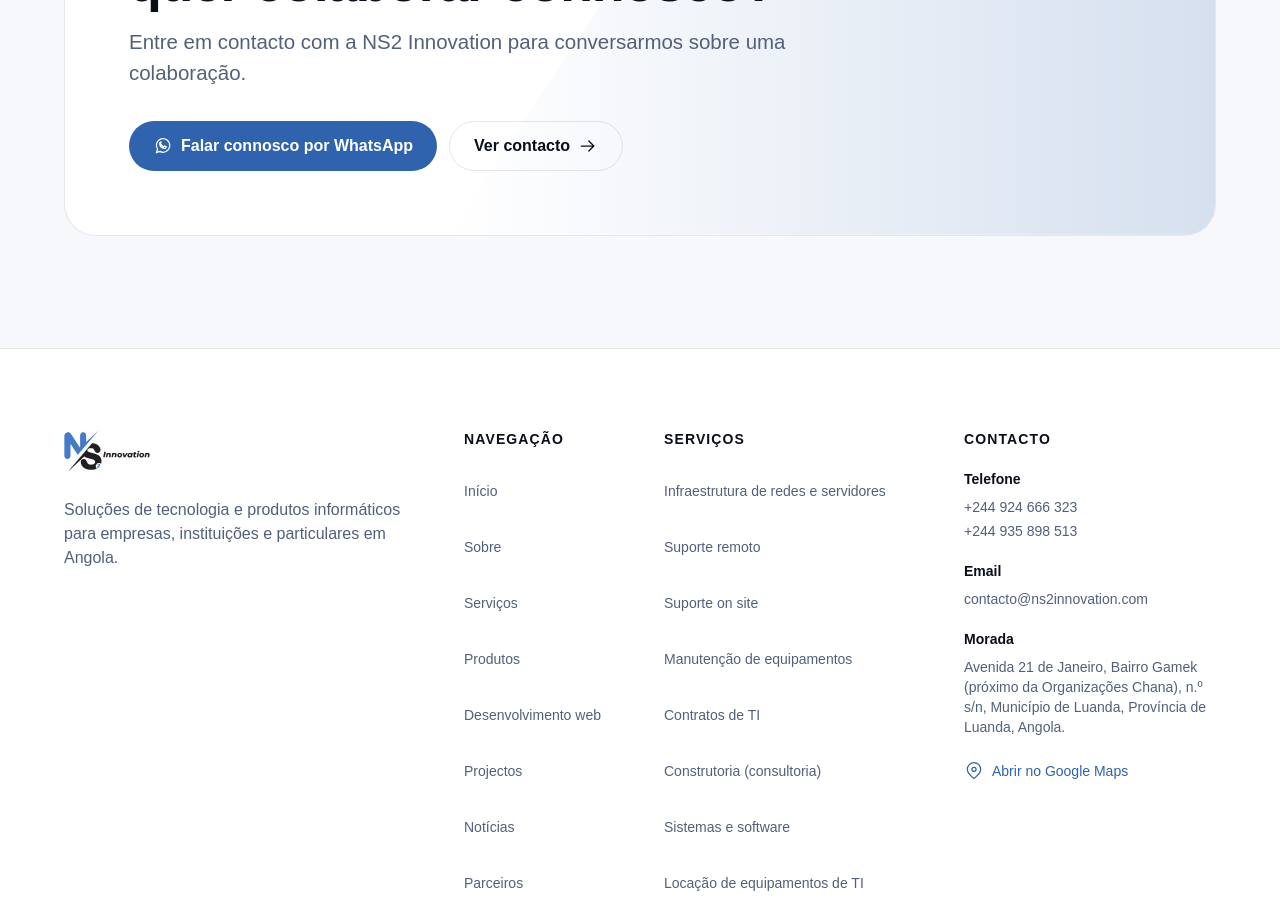
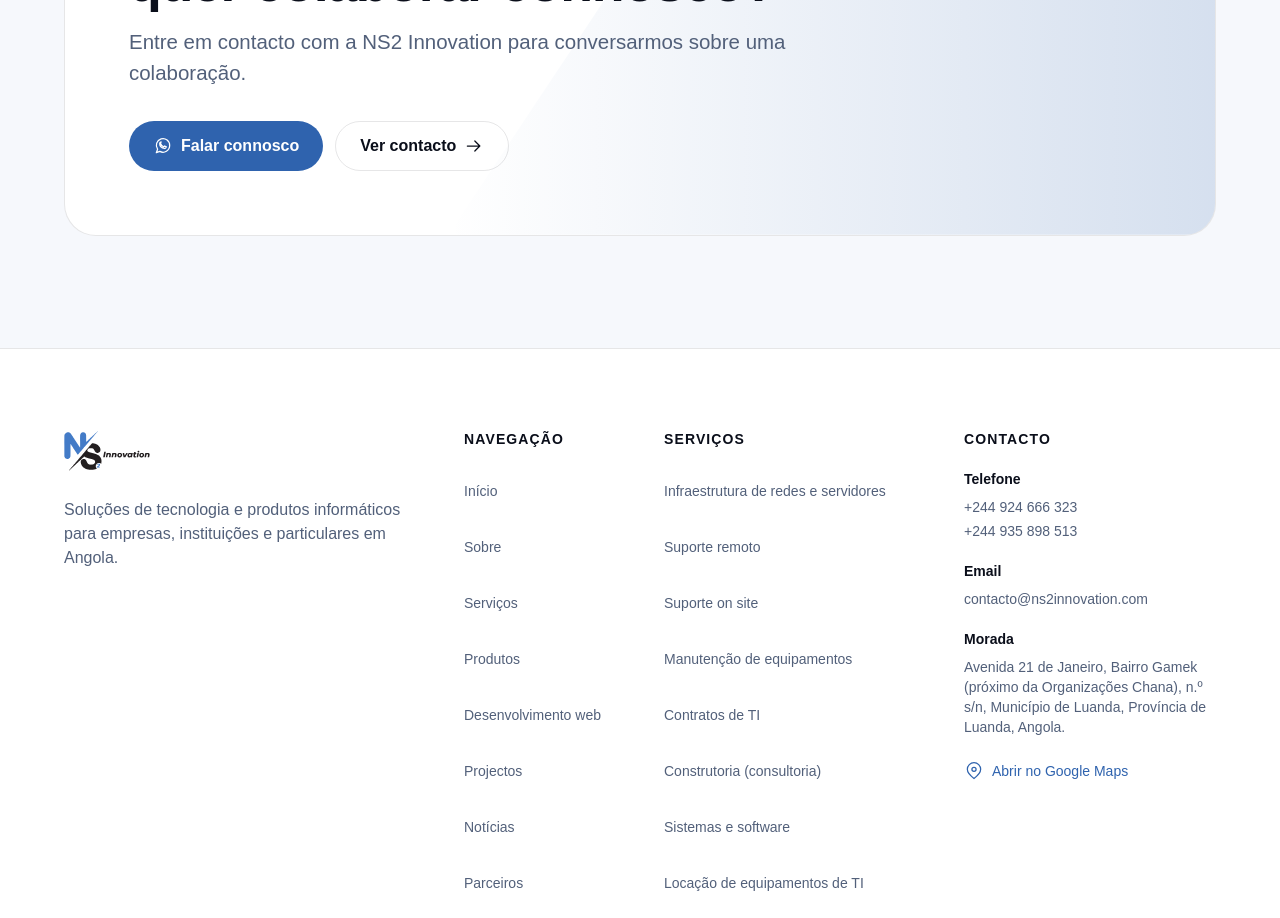
Before and after one commit to elyqueta/ns2_site, an Angular app: page /parceiros in a window 1280 px wide. Shown: the part 1940-2858 px from the top of the page. Built offline with nearby package versions, Linux system fonts and the light colour scheme.

Commit message:
fix: update WhatsApp contact label for clarity

```diff
--- a/src/app/data/parceiros.ts
+++ b/src/app/data/parceiros.ts
@@ -171,7 +171,7 @@ export const partnersPageContent = {
     pt: 'A marca que procura não está disponível nesta página.',
   } satisfies LocalizedText,
   allPartnersLabel: { pt: 'Ver todas as marcas' } satisfies LocalizedText,
-  contactWhatsappLabel: { pt: 'Falar connosco por WhatsApp' } satisfies LocalizedText,
+  contactWhatsappLabel: { pt: 'Falar connosco' } satisfies LocalizedText,
   contactPageLabel: { pt: 'Ver contacto' } satisfies LocalizedText,
   whatsappLabel: { pt: 'Pedir orçamento' } satisfies LocalizedText,
   contactLabel: { pt: 'Contactar' } satisfies LocalizedText,
```
